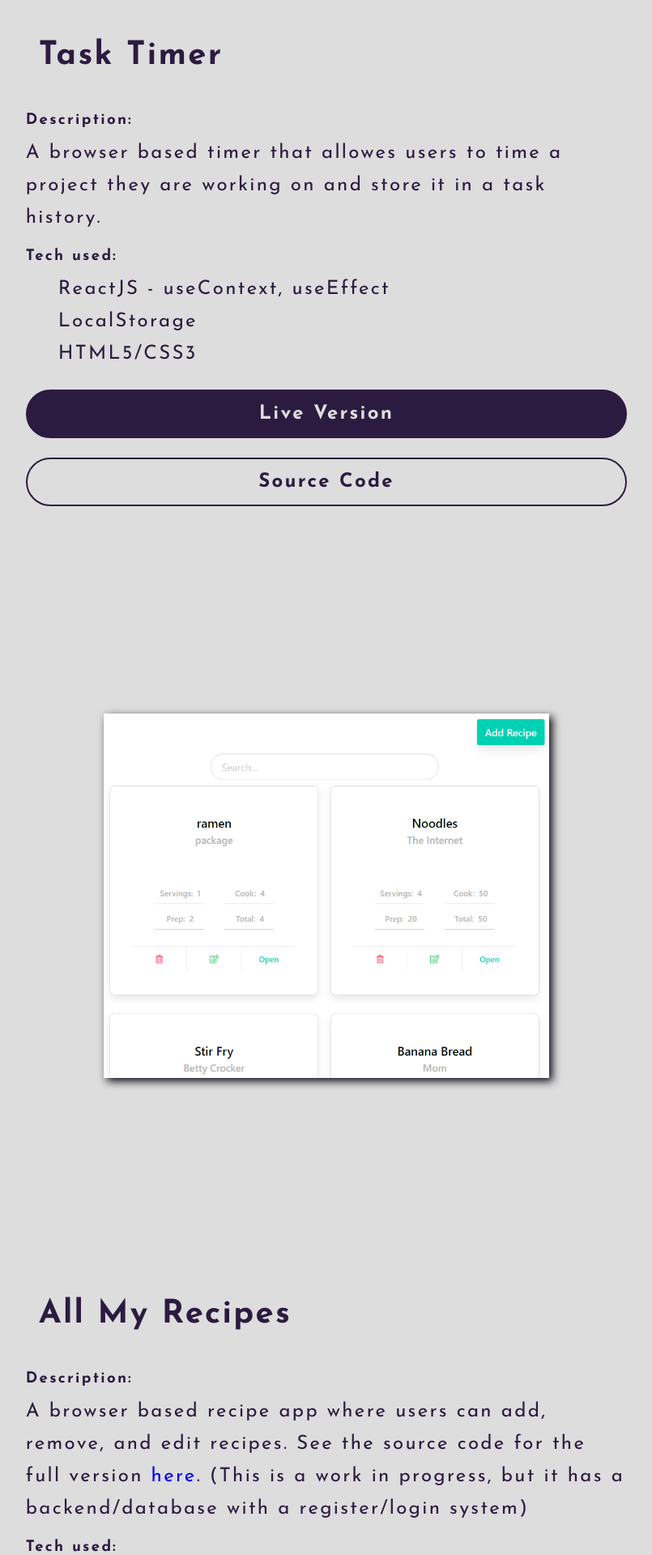
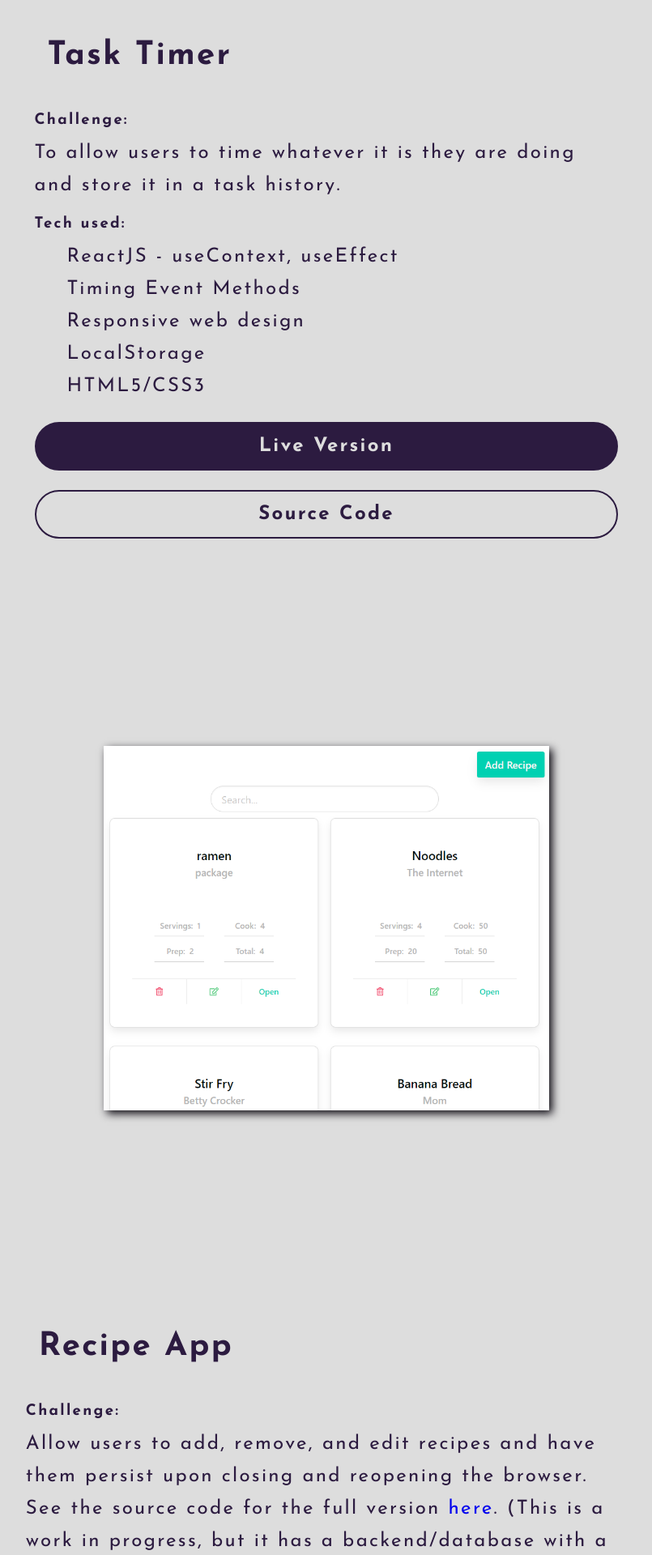
Before and after one commit to laura-ross/portfolio, a React (Create React App) app: page / in a window 1280 px wide. Shown: the part 1880-3800 px from the top of the page at 81% size, without its empty margins (237-1042 px from the left). Built offline with nearby package versions, Linux system fonts and the light colour scheme.

Commit message:
Updated content in portfolio and about section

```diff
--- a/src/App.js
+++ b/src/App.js
@@ -110,11 +110,13 @@ function App() {
               </div>
               <div className="project-content">
                 <h2>Task Timer</h2>
-                <h3>Description: </h3>
-                <p>A browser based timer that allowes users to time a project they are working on and store it in a task history.</p>
+                <h3>Challenge:</h3>
+                <p>To allow users to time whatever it is they are doing and store it in a task history.</p>
                 <h3>Tech used:</h3>
                 <ul>
                   <li>ReactJS - useContext, useEffect</li>
+                  <li>Timing Event Methods</li>
+                  <li>Responsive web design</li>
                   <li>LocalStorage</li>
                   <li>HTML5/CSS3</li>
                 </ul>
@@ -128,12 +130,13 @@ function App() {
                 <img src="recipeapp.jpg" className="project-img"/>
               </div>
               <div className="project-content">
-              <h2>All My Recipes</h2>
-                <h3>Description: </h3>
-                <p>A browser based recipe app where users can add, remove, and edit recipes. See the source code for the full version <a href="https://github.com/laura-ross/All-My-Recipes-Full-Version.git">here</a>. (This is a work in progress, but it has a backend/database with a register/login system)</p>
+              <h2>Recipe App</h2>
+                <h3>Challenge: </h3>
+                <p>Allow users to add, remove, and edit recipes and have them persist upon closing and reopening the browser. See the source code for the full version <a href="https://github.com/laura-ross/All-My-Recipes-Full-Version.git">here</a>. (This is a work in progress, but it has a backend/database with a register/login system)</p>
                 <h3>Tech used:</h3>
                 <ul>
                 <li>ReactJS - class based components</li>
+                <li>Responsive web design</li>
                 <li>localStorage</li>
                 <li>HTML5/CSS3</li>
                 </ul>
@@ -148,14 +151,15 @@ function App() {
               </div>
               <div className="project-content">
                 <h2>Sticky Notes App</h2>
-                <h3>Description: </h3>
-                <p>A browser based sticky notes app that allows users to add a remove sticky notes & save them on local storage. Work in progress, but this is what is completed so far.</p>
+                <h3>Challenge: </h3>
+                <p>Allow users to add and remove sticky notes from the browser and have them persist upon closing/reopening the browser. Also give it a fun looking design</p>
                 <h3>Tech used:</h3>
                 <ul>
                   <li>Vanilla Javascript - DOM manipulation, Object Oriented Programming</li>
                   <li>LocalStorage</li>
                   <li>Bootstrap 4</li>
                   <li>SASS</li>
+                  <li>Responsive web design</li>
                   <li>HTML5/CSS3</li>
                 </ul>
                 <a href="https://angry-knuth-efd3f0.netlify.app/" className="link primary-link">Live Version</a>
@@ -174,6 +178,7 @@ function App() {
                 <h3>Tech used:</h3>
                 <ul>
                 <li>ReactJS - React Router</li>
+                <li>Responsive web design</li>
                 <li>HTML5/CSS3 - CSS Grid</li>
                 </ul>
                 <a href="https://elated-bohr-13f7cb.netlify.app/" className="link primary-link">Live Version</a>
@@ -186,7 +191,7 @@ function App() {
         <section className="resume" id="resume">
           <div className="resume-content section-global-styles">
             <div className="resume-intro-content">
-              <p>At this point, I do not have any paid/professional development experience. Below is some relevent info & fun facts about myself. If you like what you see but prefer to see some other skills or knowledge, feel free to contact me and we can chat about it. I am 100% open to learning any technology that your business uses. </p>
+              <p>Below is some relevent info & fun facts about myself. If you like what you see but prefer to see some other skills or knowledge, feel free to contact me and we can chat about it. I am 100% open to learning any technology that your business uses. </p>
 
               <a href="/Resume_Laura_Ross.pdf" className="link primary-link resume-link">Resume</a>
             </div>
@@ -219,7 +224,7 @@ function App() {
                 <li>I am constantly learning new tech, striving to go deeper into what I've already used, but looking forward to expanding into new languages and frameworks.</li>
                 <li>I am passionate about making the web beautiful and user friendly.</li>
                 <li>I am willing to learn any sort of technology you need me to learn and am not married to any one language or framework. I chose the technologies above simply as a starting point but would love to explore others.</li>
-                <li>I have 7 years of experience working with customers in both office and retail environments. I am extremely proud of my ability to provide a positive customer experience, through empathy, listening, on time delivery, & quality. These soft skills can easily translate into working well with other web developers & understanding business & client needs. </li>
+                <li>I have 7 years of experience working with customers in both office and retail environments. I am extremely proud of my ability to provide a positive customer experience, through empathy, listening, on time delivery, & quality. These soft skills can easily translate into working in a team environment with other web developers & understanding client needs. </li>
               </ul>
             </div>
 
@@ -227,9 +232,9 @@ function App() {
               <h2>Fun Facts</h2>
               <ul>
                 <li>I love to cook, read, crochet, and be outside.</li>
-                <li>I currently work at a factory that has absolutely nothing to do with web development. I make large wire harnesses that go into the engines of commercial planes.</li>
                 <li>I went to school at Ferris State University and graduated with a Bachelor's in Graphic Media Management (printing).</li>
-                <li>I've primarily worked print related jobs, emphasizing on customer service and operating various kinds of digital printers. At these jobs, I've also done some light design work using InDesign, Photoshop, and MS Office.</li>
+                <li>I've primarily worked print related jobs, emphasizing on customer service and operating various kinds of digital printers. At these jobs, I've also done some design work using InDesign, Photoshop, and MS Office.</li>
+                <li>Because of my experience in the print industry, I understand the need to communicate with users clearly and ensure a website or app is user friendly. Just as it is important to ensure printed products tell a story and deliver a clear message to the target audience, it is equally important to do the same with web products.  Web development is simply another form of marketing. The difference is with web, you are not only dealing with fonts, colors, and graphics, but you are also dealing with load time, ease of navigation, browser compatability, and much more. But it is all for the same purpose. To drive a user to take an action such as click a button, sign up for a newsletter, or buy a product. Both web and print require a similar thought process in order to serve it's purpose successfully.</li>
               </ul>
             </div>
           </div>
@@ -240,9 +245,9 @@ function App() {
             <h2>About</h2>
             <p>I began teaching myself web development in April 2019. I started with the basics, HTML5 & CSS3, in order to create a solid foundation. Then I moved to Javascript and after that, ReactJS.</p>
 
-            <p>After spending hours upon hours practicing, experimenting, google searching, and utilizing many other resources, I have finally developed a proficiency in these technologies. Currently I am working on a side project in order to help me go deeper into vanilla Javascript as well as understand Objected Oriented Programming at a more advanced level. </p>
+            <p>After spending hours upon hours practicing, experimenting, google searching, and utilizing many other resources, I have finally developed a proficiency in these technologies.  </p>
 
-            <p>Along this journey, I also got to use a few backend technologies, including NodeJS, ExpressJS, and MongoDB/Mongoose. Although these have not been my focus, I do have a good understanding of how to use them.</p>
+            <p>Along this journey, I also got to use a few backend technologies, including NodeJS, ExpressJS, and MongoDB/Mongoose in order to understand how the backend works.</p>
           </div>
         </section>
 
```
Also changed, not shown: 1 other file (tests, documents, lock files or other folders).
